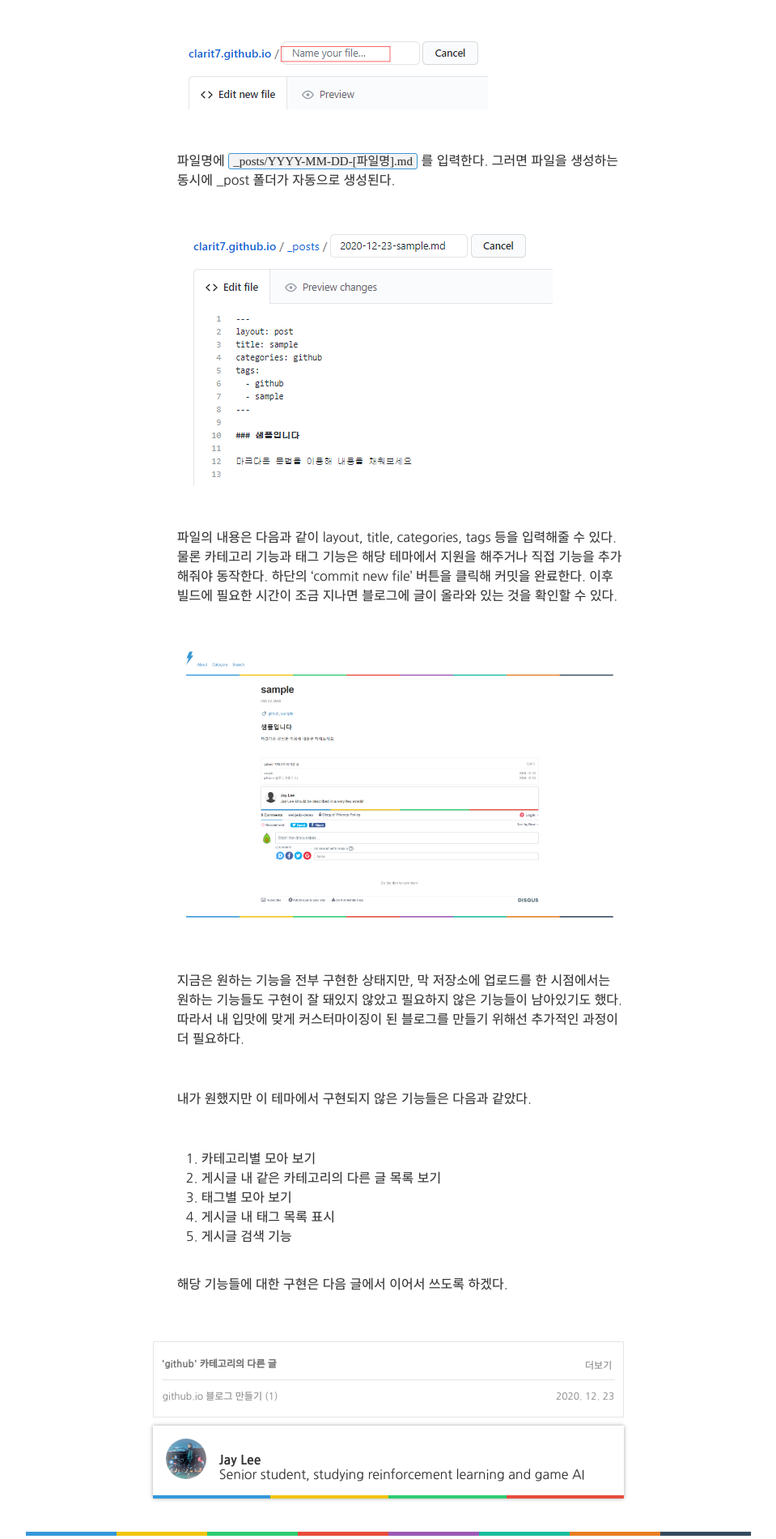
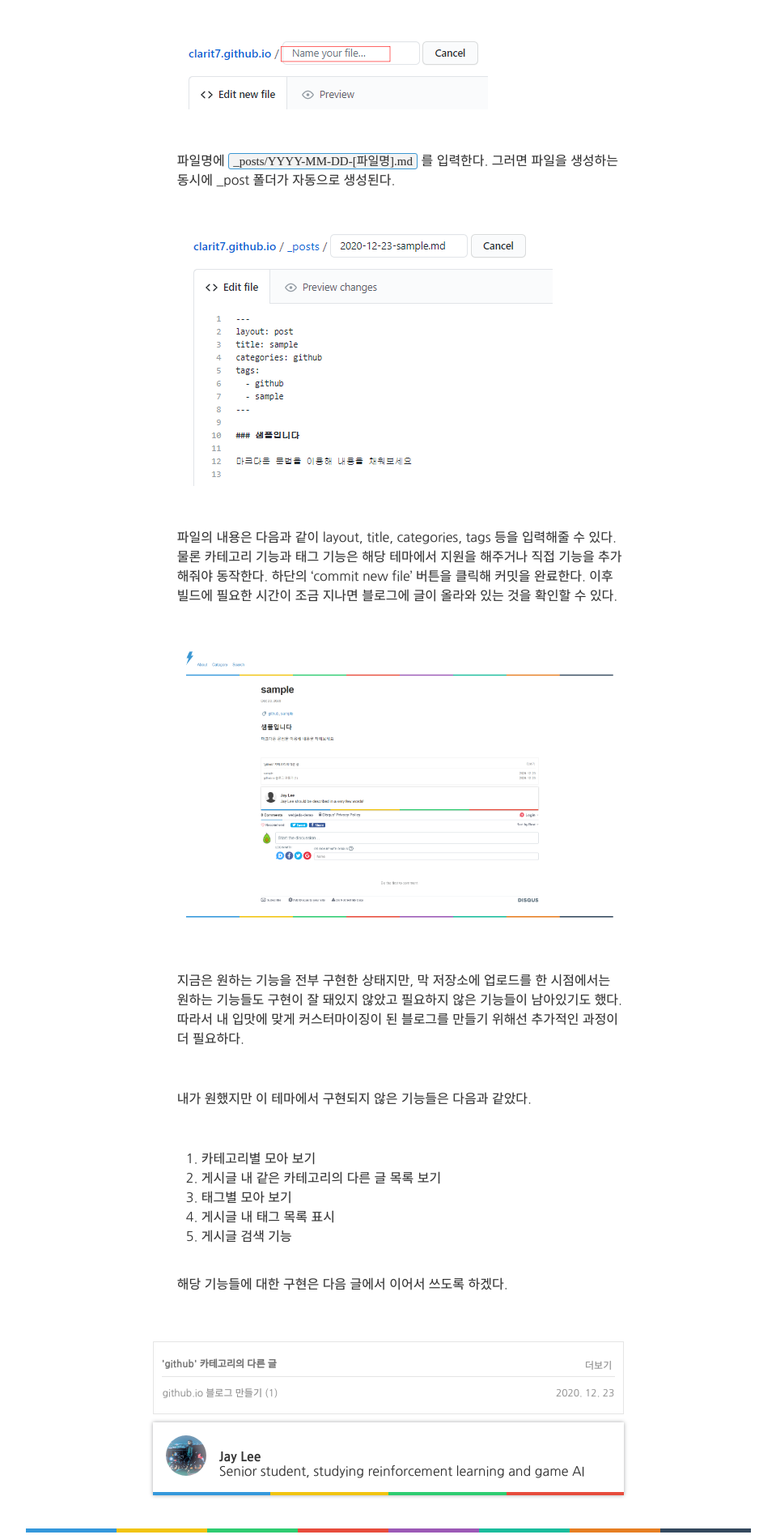
Before and after one commit to Clarit7/clarit7.github.io, a Jekyll site: the page built from _posts/2020-12-23-githubio.md, in a window 1280 px wide. Shown: the part 4253-6153 px from the top of the page at 81% size, without its empty margins (160-1119 px from the left). Built offline with Jekyll 4.4.1, drawn with Linux system fonts in a browser that asks for light colours; some web fonts are replaced; comment, search, counter and statistics services are not loaded.

Commit message:
Update _layout.scss

```diff
--- a/_sass/_layout.scss
+++ b/_sass/_layout.scss
@@ -321,7 +321,7 @@ background-color: #34495e;
     color: #737373 !important;
     font-size: 12px;
     margin: 0;
-    padding: 0px 0 10px !important;
+    padding: 2px 0 6px !important;
     display: inline-block;
   }
   .more-category .more-button {
```
